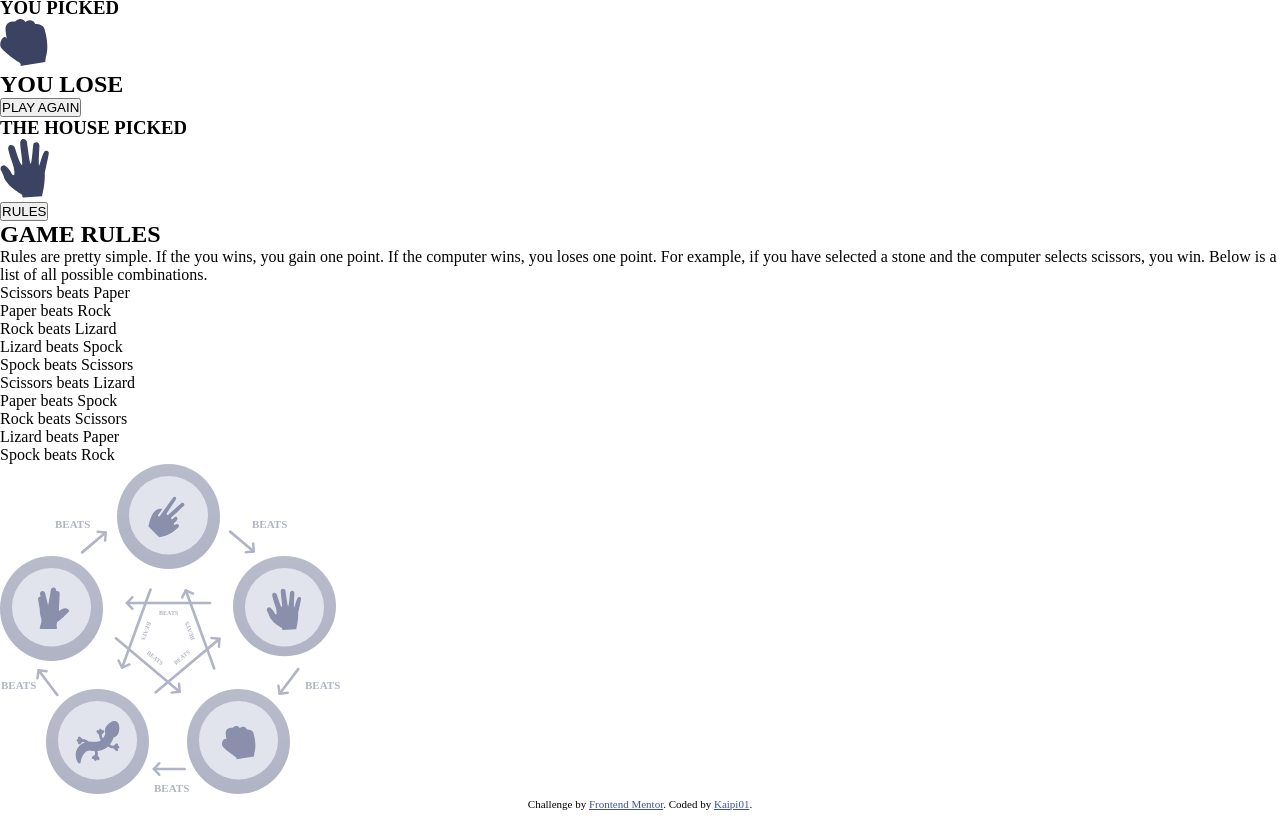
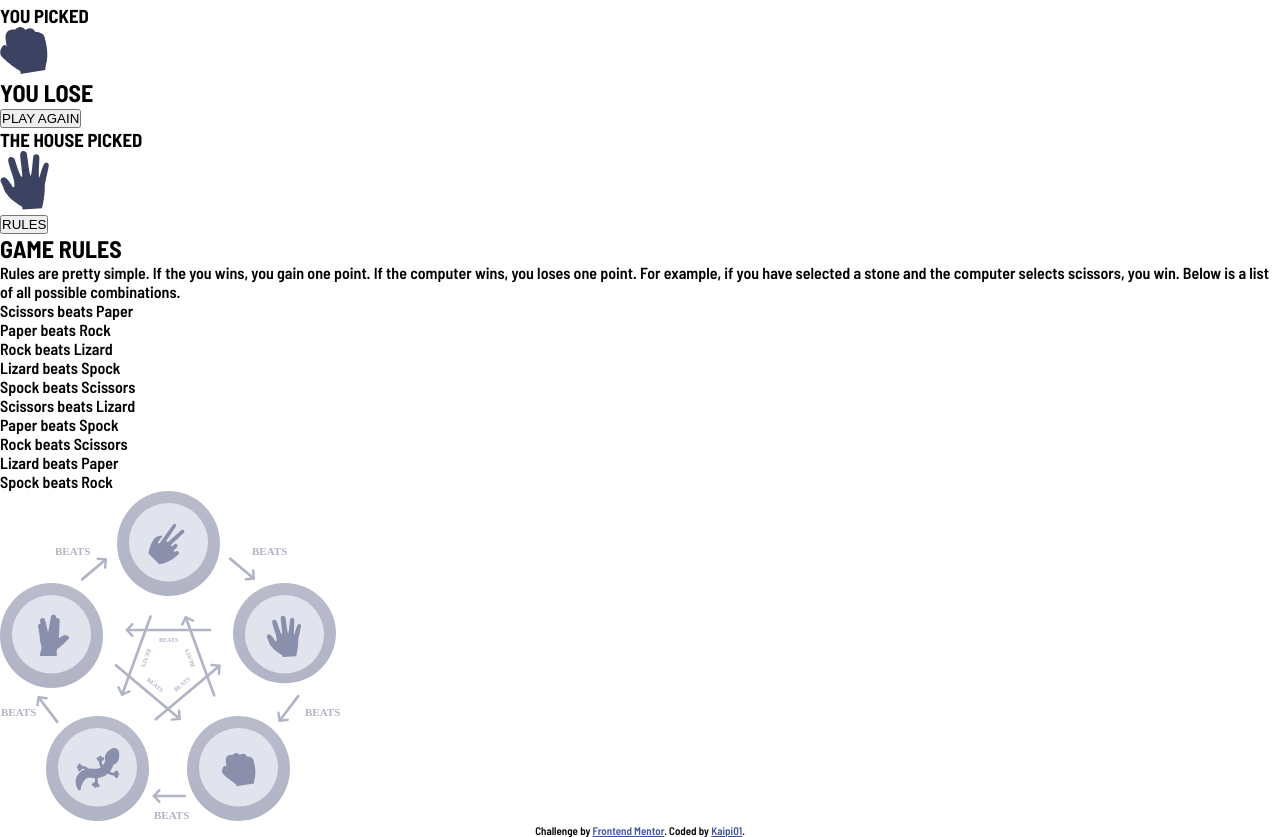
Before and after one commit to Kaipi01/Extend-Rock-Paper-Scissors-Game, a website built with Parcel: page src/index.html in a window 1280 px wide. Shown: the part 324-1161 px from the top of the page. Before the commit the page ends 1134 px from the top, so only its background shows below. Built offline with nearby package versions, Linux system fonts and the light colour scheme.

Commit message:
Import components and utils to main.scss

```diff
--- a/src/sass/main.scss
+++ b/src/sass/main.scss
@@ -1,6 +1,11 @@
+@use "./components/header";
+@use "./components/score";
+@use "./components/game";
+@use "./components/rulesModal";
+@use "./components/attribution";
+@use "./utils/variables" as var;
+
 @import url("https://fonts.googleapis.com/css2?family=Barlow+Semi+Condensed:wght@600;700&display=swap");
-
-/* Reset margin and padding */
 
 * {
   margin: 0;
@@ -8,18 +13,7 @@
   box-sizing: border-box;
 }
 
-/* Variables */
-
-/* Body styling */
-/* Header styling */
-/* Main styling */
-
-/* Footer styling */
-
-.attribution {
-  font-size: 11px;
-  text-align: center;
+body {
+  font-family: "Barlow Semi Condensed", sans-serif;
+  font-size: 16px;
 }
-.attribution a {
-  color: hsl(228, 45%, 44%);
-}
```
